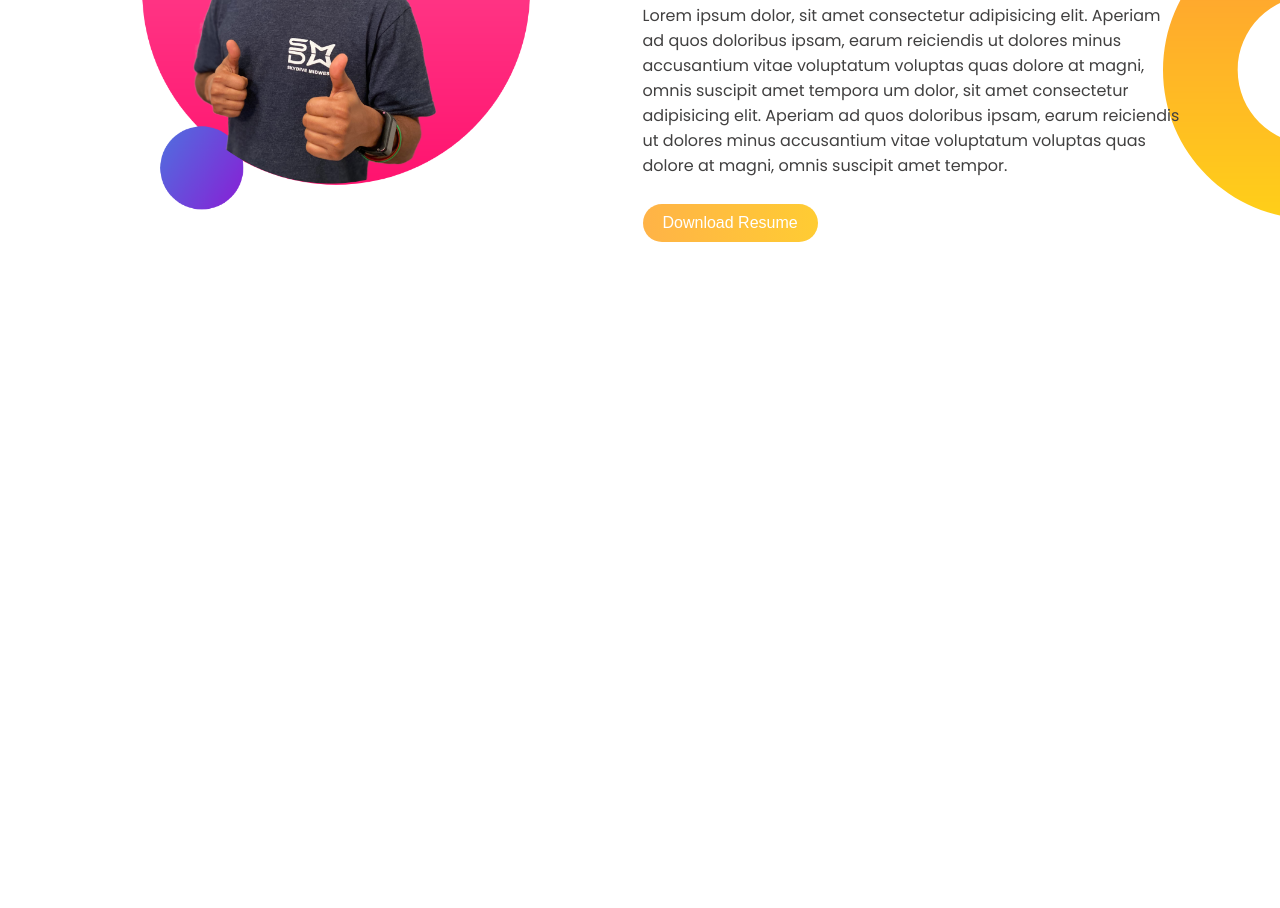
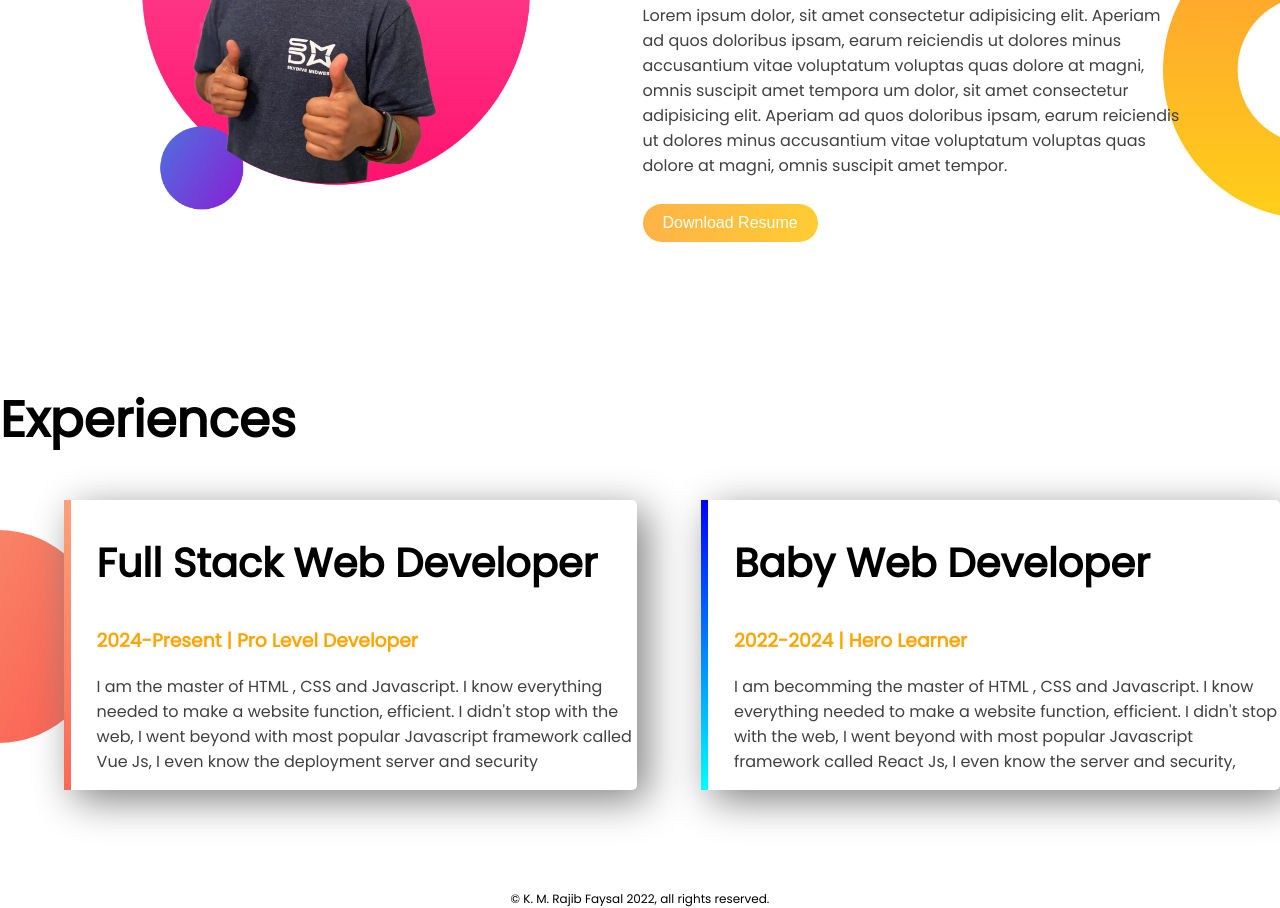
Before and after one commit to kmrajibfaysal/dev-portfolio-001, a plain HTML site: page index.html in a window 1280 px wide. Shown: the part 839-1747 px from the top of the page. Before the commit the page ends 1181 px from the top, so only its background shows below. Drawn offline with Linux system fonts and the light colour scheme.

Commit message:
added experience and footer part of page

```diff
--- a/index.html
+++ b/index.html
@@ -51,9 +51,40 @@
           tempor.
         </p>
         <button class="hire-me-btn">
-          <a href="https://github.com/kmrajibfaysal" target="_blank">Download Resume</a>
+          <a href="https://github.com/kmrajibfaysal" target="_blank"
+            >Download Resume</a
+          >
         </button>
       </div>
     </section>
+
+    <section class="experience">
+      <h1>Experiences</h1>
+      <div class="work-details">
+        <div id="full-stack-career" class="career">
+          <h2>Full Stack Web Developer</h2>
+          <h3 class="orange-text">2024-Present | Pro Level Developer</h3>
+          <p>
+            I am the master of HTML , CSS and Javascript. I know everything
+            needed to make a website function, efficient. I didn't stop with the
+            web, I went beyond with most popular Javascript framework called Vue
+            Js, I even know the deployment server and security
+        </div>
+        <div id="baby-career" class="career">
+          <h2>Baby Web Developer</h2>
+          <h3 class="orange-text">2022-2024 | Hero Learner</h3>
+          <p>
+            I am becomming the master of HTML , CSS and Javascript. I know everything
+            needed to make a website function, efficient. I didn't stop with the
+            web, I went beyond with most popular Javascript framework called React
+            Js, I even know the server and security,
+          </p>
+        </div>
+      </div>
+    </section>
+
+    <footer>
+      <span>&copy K. M. Rajib Faysal 2022, all rights reserved.</span>
+    </footer>
   </body>
 </html>
--- a/style.css
+++ b/style.css
@@ -6,11 +6,15 @@ body {
 }
 
 p {
-    color: rgb(65, 64, 64)
+  color: rgb(65, 64, 64);
 }
 
 h1 {
   font-size: 50px;
+}
+
+h2 {
+  font-size : 40px;
 }
 
 .orange-text {
@@ -59,3 +63,40 @@ h1 {
   background-repeat: no-repeat;
   background-position: right;
 }
+
+.work-details {
+  display: flex;
+}
+
+.career {
+  box-shadow: 10px 10px 40px grey;
+  border-radius: 5px;
+  height: 70%;
+  background-color: white;
+  margin-left: 5%;
+  padding-left: 2%;
+  margin-bottom: 100px;
+}
+
+#full-stack-career {
+  border-left: 7px solid;
+  border-image: linear-gradient(180deg, lightSalmon, #fb6856);
+  border-image-slice: 1;
+}
+
+#baby-career {
+  border-left: 7px solid;
+  border-image: linear-gradient(180deg, blue, cyan);
+  border-image-slice: 1;
+}
+
+.experience {
+  background-image: url('./images/exp-bg.png');
+  background-repeat: no-repeat;
+  background-position: left;
+}
+
+footer {
+  text-align: center;
+  font-size: 12px;
+}
```
